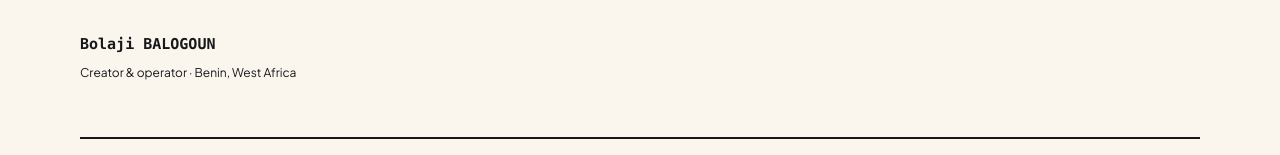
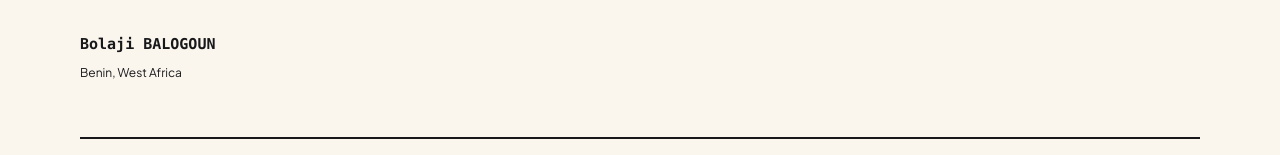
Before and after one commit to bolablg/iyanju, a Next.js app: page /about in a window 1280 px wide. Shown: the part 850-1005 px from the top of the page. Built offline with nearby package versions, Linux system fonts and the light colour scheme.

Commit message:
Remove personal titles and report validated pull request checks

```diff
--- a/src/app/about/page.tsx
+++ b/src/app/about/page.tsx
@@ -50,9 +50,7 @@ export default function About() {
             own direction as it matures.
           </p>
           <p className="signature">{site.operator.name}</p>
-          <span className="small">
-            Creator & operator · {site.operator.location}
-          </span>
+          <span className="small">{site.operator.location}</span>
         </div>
         <aside className="maker-card" aria-labelledby="maker-projects-heading">
           <Eyebrow>THE COLLECTION</Eyebrow>
--- a/src/app/contact/page.tsx
+++ b/src/app/contact/page.tsx
@@ -6,7 +6,7 @@ import { site, emailLink } from "@/content/site";
 import { pageMetadata } from "@/lib/metadata";
 export const metadata = pageMetadata(
   "Get in touch",
-  "Questions, feedback, or a problem worth solving? Get in touch with iyanju’s creator and operator.",
+  "Questions, feedback, or a problem worth solving? Get in touch.",
   "/contact",
 );
 export default function Contact() {
@@ -37,8 +37,6 @@ export default function Contact() {
             <p>
               {site.operator.name}
               <br />
-              Creator & operator of iyanju
-              <br />
               {site.operator.address}
             </p>
           </div>
```
